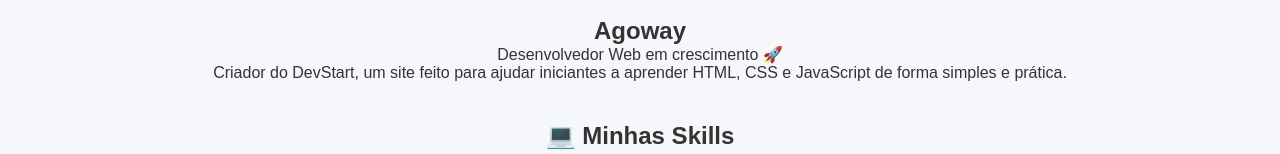
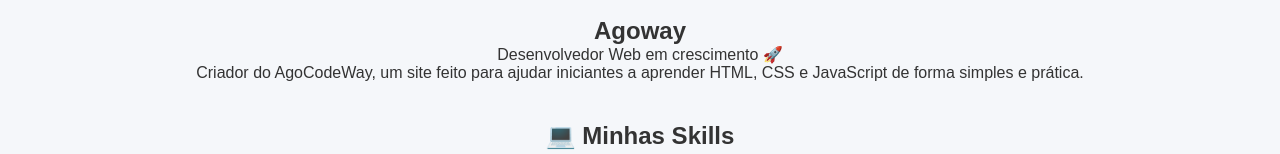
Before and after one commit to Agoway09/agocodeway, a plain HTML site: page AgoCodeWay/sobre.html in a window 1280 px wide. Shown: the part 230-384 px from the top of the page. Drawn offline with Linux system fonts and the light colour scheme.

Commit message:
Atualizar o sobre.html

```diff
--- a/AgoCodeWay/sobre.html
+++ b/AgoCodeWay/sobre.html
@@ -89,7 +89,7 @@
         <h2>Agoway</h2>
         <p>Desenvolvedor Web em crescimento 🚀</p>
         <p>
-            Criador do DevStart, um site feito para ajudar iniciantes a aprender
+            Criador do AgoCodeWay, um site feito para ajudar iniciantes a aprender
             HTML, CSS e JavaScript de forma simples e prática.
         </p>
     </div>
```
